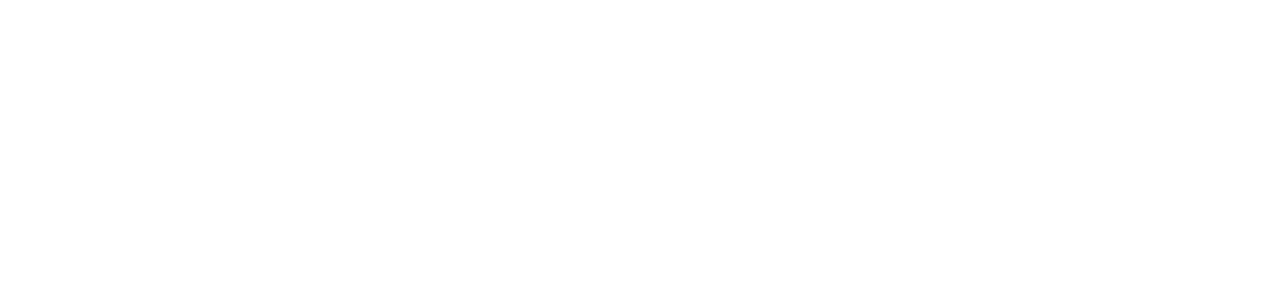
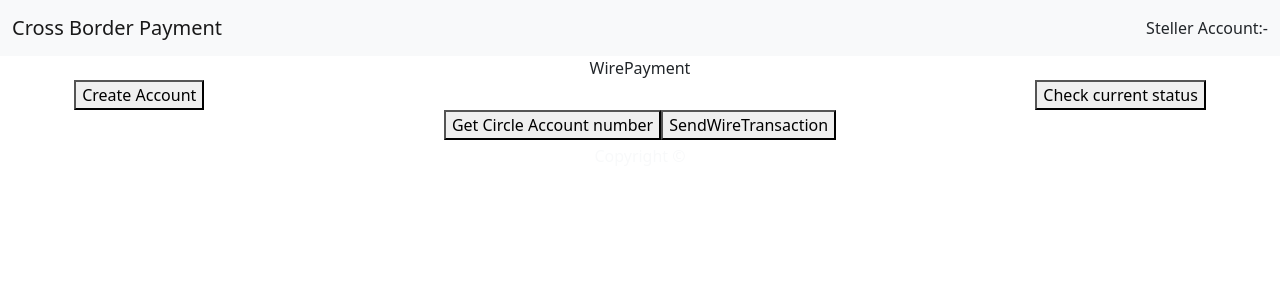
Before and after one commit to gkashyap9602/cross-border-payment-circle, a React (Create React App) app: page /wire in a window 1280 px wide. Before the commit this address had no page. Shown: the top 300 px of the page. Built offline with nearby package versions, Linux system fonts and the light colour scheme; what stellar-sdk would draw is missing.

Commit message:
wire transfer

```diff
--- a/src/App.js
+++ b/src/App.js
@@ -6,6 +6,8 @@
 import { Header } from './Components/Header';
 import { Footer } from './Components/Footer';
 import { ProviderApp } from './Components/context';
+
+import {WirePayment} from "./Components/WirePayment"
 
 function App() {
 
@@ -17,7 +19,9 @@
     <div className="App">
       <Router>
     <Routes>
-      <Route path='/' element={[<Header  />,<Home />,<Footer/>]} />
+      <Route exact path='/' element={[<Header  />,<Home />,<Footer/>]} />
+      <Route path='/wire' element={[<Header  />,<WirePayment />,<Footer/>]} />
+
     </Routes>
   </Router>
     </div>
--- /dev/null
+++ b/src/Components/WirePayment.js
@@ -0,0 +1,124 @@
+import React, { useState } from "react";
+import axios from "axios";
+import { v4 as uuidv4 } from "uuid";
+
+
+
+export const WirePayment = () => {
+    const[accountId,setAccountId]=useState("")
+    const[cirecleAccountNumber,setCircleAccountNumber] = useState("")
+    const[trackingId,setTrackingId] = useState("")
+    const baseUrl = "https://api-sandbox.circle.com/";
+    const API_KEY = "QVBJX0tFWTo3YTQzZDFkYTA0ODQyMDUyZGE3MTljNzNhOTIzMTVhZTozYTU0YjgxNTRiN2YxODVlNzRhODBhNzI5ZjFiMTkxMQ=="
+
+    async function createWireAccount() {
+        const num=uuidv4()
+        console.log(num,"Idempotency key");
+
+        let data = {
+            "idempotencyKey": num,
+            "accountNumber": "12340010",
+            "routingNumber": "121000248",
+            "billingDetails": {
+              "name": "Satoshi Nakamoto",
+              "city": "Boston",
+              "country": "US",
+              "line1": "100 Money Street",
+              "postalCode": "01234",
+              "line2": "Suite 1",
+              "district": "MA"
+            },
+            "bankAddress": {
+              "country": "US",
+              "bankName": "SAN FRANCISCO",
+              "city": "SAN FRANCISCO",
+              "line1": "100 Money Street",
+              "line2": "Suite 1",
+              "district": "CA"
+            }
+          }
+        // console.log(newWireAccount);
+        await axios
+            .post(
+                `${baseUrl}v1/businessAccount/banks/wires` ,data,{
+                headers: {
+                    'Content-Type': 'application/json',
+                    Accept:'application/json',
+                    'Authorization' : ` Bearer ${API_KEY}`,
+                 } }
+            )
+
+            .then((res) => {
+                console.log(res.data.data.id
+                    , "//New Wire Account created successfully ");
+                    console.log(res,"********************");
+                    setAccountId(res.data.data.id)
+                    setTrackingId(res.data.data.setTrackingId)
+
+
+
+            })
+            .catch((err) => {
+                console.log(err, "err");
+            });
+    }
+    async function getWireAccountStatus(){
+        console.log(accountId);
+        const data= await axios.get(`${baseUrl}v1/businessAccount/banks/wires/${accountId}`,{
+            headers: {
+                'Content-Type': 'application/json',
+                Accept:'application/json',
+                'Authorization' : `Bearer ${API_KEY}`,
+             } })
+             alert("Wire Account Status",data.data.data.status)
+
+        console.log(data,"current status");
+    }
+
+     async function getWireInstruction(){
+
+        const payload= await axios.get(`${baseUrl}/v1/businessAccount/banks/wires/${accountId}/instructions`,{
+            headers:{
+                'Content-Type': 'application/json',
+                Accept:'application/json',
+                'Authorization' : `Bearer ${API_KEY}`,
+            }
+        })
+        console.log(payload,"Get wire instruction data");
+         console.log(payload.data.data.beneficiaryBank.accountNumber);
+        setCircleAccountNumber(payload.data.data.beneficiaryBank.accountNumber)
+
+    }
+     async function sendWireTransaction(){
+        const Payload={
+            "trackingRef": trackingId,
+            "amount": {
+              "amount": "20",
+              "currency": "USD"
+            },
+            "beneficiaryBank": {
+              "accountNumber": cirecleAccountNumber
+            }
+          }
+        const wireTransaction= await axios.post(`${baseUrl}/v1/mocks/payments/wire`,Payload,{
+            headers: {
+                'Content-Type': 'application/json',
+                Accept:'application/json',
+                'Authorization' : ` Bearer ${API_KEY}`,
+             } })
+             console.log(wireTransaction,"Send 10 USD successfully");
+
+    }
+
+    return (
+        <div>
+            <div>WirePayment</div>
+            <button onClick={createWireAccount} >Create Account</button>
+            <button onClick={getWireAccountStatus} style={{marginLeft:"831px"}}>Check current status</button>
+           <button onClick={getWireInstruction}> Get Circle Account number</button>
+                <button onClick={sendWireTransaction}>SendWireTransaction</button>
+
+
+        </div>
+    );
+};
```
Also changed, not shown: 1 other file (tests, documents, lock files or other folders).
